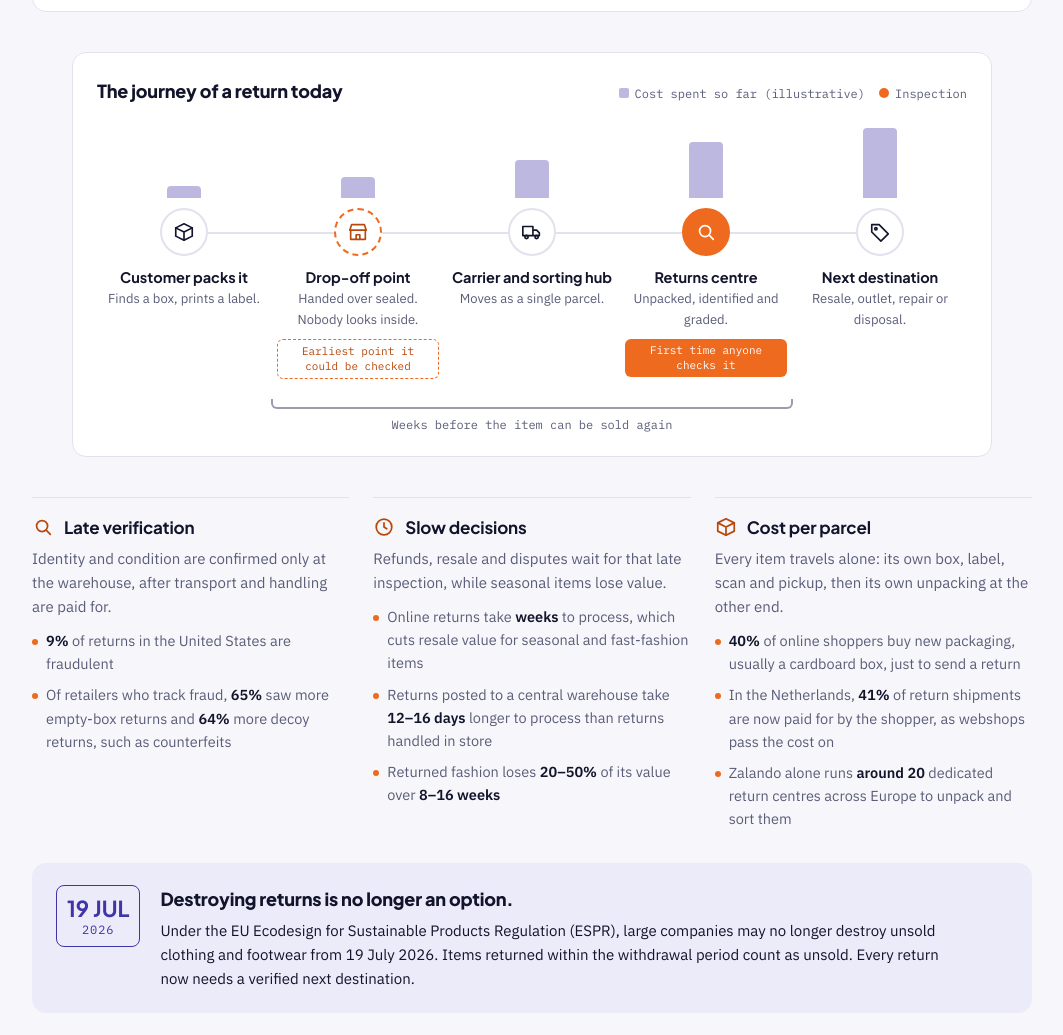
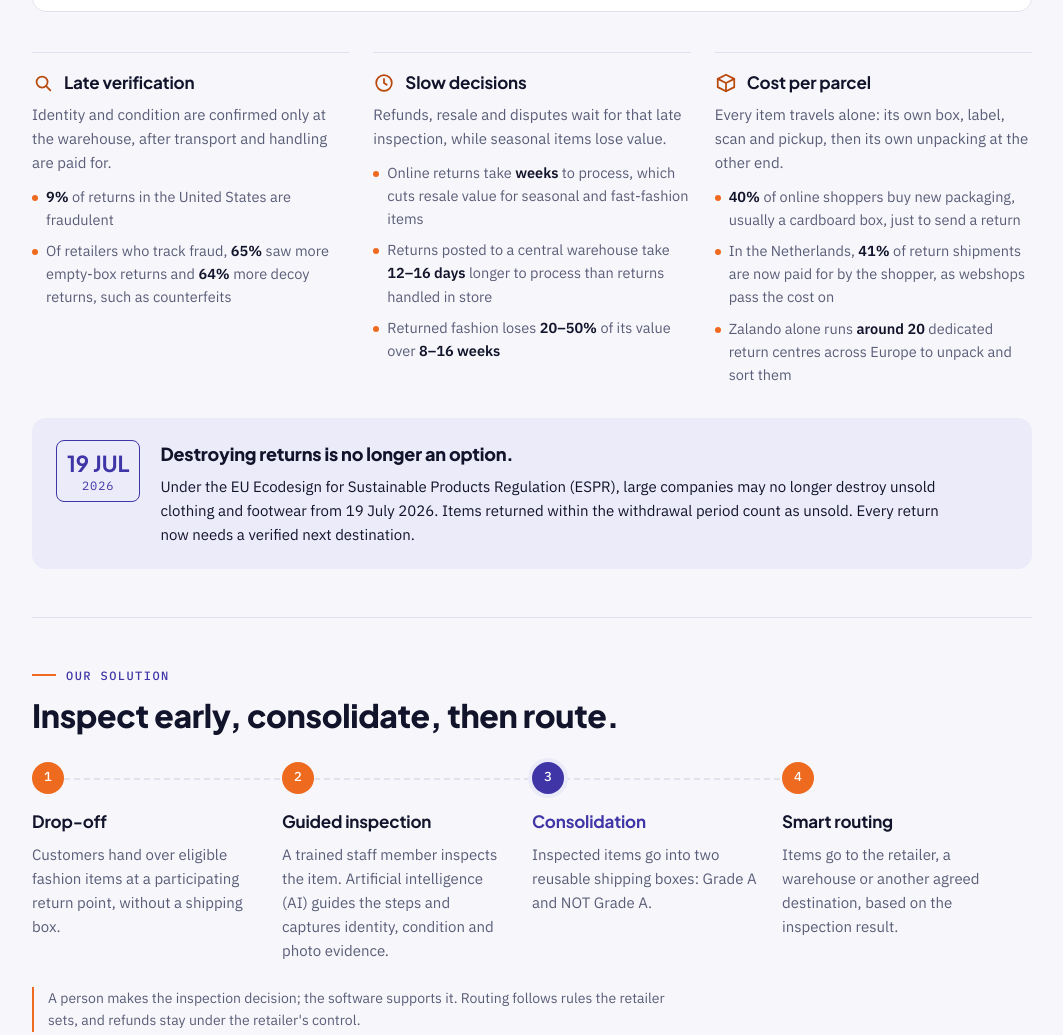
Before and after one commit to malekzahedi/atar-site, a plain HTML site: page index.html in a window 1280 px wide. Shown: the part 1651-2686 px from the top of the page, without its empty margins (108-1171 px from the left). Drawn offline with Linux system fonts and the light colour scheme.

Commit message:
Replace pilot PDF with returns one-pager and remove journey diagram

```diff
--- a/index.html
+++ b/index.html
@@ -247,32 +247,7 @@ section { padding-block: 48px; border-top: 1px solid var(--line); }
 .flow li.key::before { background: var(--indigo); box-shadow: 0 0 0 4px var(--indigo-soft); }
 .flow li.key h3 { color: var(--indigo); }
 
-/* Journey of a return */
-.journey { margin-bottom: 40px; background: var(--surface); border: 1px solid var(--line); border-radius: 14px; padding: 24px 24px 22px; }
-.journey-head { display: flex; justify-content: space-between; align-items: baseline; gap: 12px; flex-wrap: wrap; margin-bottom: 22px; }
-.journey-head h3 { font-size: 18px; font-weight: 800; }
-.journey-head span { font-family: var(--font-mono); font-size: 12px; color: var(--muted); }
-.legend { display: flex; gap: 14px; flex-wrap: wrap; }
-.legend em { font-style: normal; display: inline-flex; align-items: center; gap: 6px; }
-.legend em::before { content: ""; width: 10px; height: 10px; border-radius: 2px; background: var(--indigo); opacity: .35; }
-.legend em.chk::before { background: var(--orange); opacity: 1; border-radius: 50%; }
-.steps { list-style: none; margin: 0; padding: 0; display: grid; grid-template-columns: repeat(5, 1fr); position: relative; }
-.step { min-width: 0; display: grid; grid-template-rows: 70px auto auto; align-content: start; gap: 10px; justify-items: center; text-align: center; position: relative; padding: 0 6px; }
-.cost { align-self: end; width: 34px; height: var(--h); border-radius: 4px 4px 0 0; background: var(--indigo); opacity: .35; }
-.node { width: 48px; height: 48px; border-radius: 50%; display: grid; place-items: center; background: var(--surface); border: 2px solid var(--line); color: var(--ink); position: relative; z-index: 1; }
-.node svg { width: 22px; height: 22px; fill: none; stroke: currentColor; stroke-width: 1.8; stroke-linecap: round; stroke-linejoin: round; }
-.step::after { content: ""; position: absolute; top: 104px; left: 50%; width: 100%; height: 2px; background: var(--line); }
-.step:last-child::after { display: none; }
-.step.ghost .node { border: 2px dashed var(--orange); color: var(--orange-ink); }
-.step.check .node { border-color: var(--orange); background: var(--orange); color: #fff; }
-.step h4 { margin: 0; font-family: var(--font-display); font-size: 14.5px; font-weight: 700; }
-.step p { font-size: 13px; color: var(--muted); max-width: 16em; margin-inline: auto; }
-.flag { display: inline-block; font-family: var(--font-mono); font-size: 11px; line-height: 1.35; padding: 4px 8px; border-radius: 6px; margin-top: 8px; max-width: 15em; }
-.flag-ghost { color: var(--orange-ink); border: 1px dashed var(--orange); }
-.flag-check { color: #fff; background: var(--orange); }
-.span-bar { margin-top: 20px; display: grid; grid-template-columns: 1fr 1fr 1fr 1fr 1fr; align-items: center; }
-.span-bar div { grid-column: 2 / 5; height: 10px; border: 2px solid var(--muted); border-top: 0; border-radius: 0 0 6px 6px; opacity: .6; }
-.span-bar span { grid-column: 2 / 5; text-align: center; font-family: var(--font-mono); font-size: 12px; color: var(--muted); margin-top: 6px; }
+/* Problem headings */
 .problem h3 { display: flex; align-items: center; gap: 10px; }
 .problem h3 svg { width: 22px; height: 22px; flex: none; fill: none; stroke: var(--orange-ink); stroke-width: 1.9; stroke-linecap: round; stroke-linejoin: round; }
 
@@ -368,20 +343,11 @@ footer { padding-block: 28px 40px; border-top: 1px solid var(--line); color: var
 @media (max-width: 600px) {
   .problem, .flow, .gains, .team, .track, .stats { grid-template-columns: 1fr; }
   .callout { grid-template-columns: 1fr; }
-  .journey { padding: 20px 16px; }
   .costs, .consol { padding: 20px 16px; }
   .costs aside { grid-template-columns: 1fr; }
   .crow, .scale { grid-template-columns: 1fr 6.5em; row-gap: 4px; }
   .crow .lab { grid-column: 1 / -1; }
   .scale span { grid-column: 1; }
-  .steps { grid-template-columns: 1fr; gap: 18px; }
-  .step { grid-template-columns: 48px 1fr; grid-template-rows: auto auto; justify-items: start; text-align: left; column-gap: 14px; row-gap: 6px; padding: 0; }
-  .step .node { grid-row: 1 / 3; }
-  .step > div:last-child { grid-column: 2; grid-row: 1; }
-  .step p { margin-inline: 0; }
-  .cost { grid-column: 2; grid-row: 2; height: 8px; width: var(--h); border-radius: 4px; align-self: start; }
-  .step::after { top: 48px; left: 23px; width: 2px; height: calc(100% - 30px); }
-  .span-bar { display: none; }
   .items { grid-template-columns: 1fr; gap: 10px; }
   .item { grid-template-columns: 112px 1fr; grid-template-rows: auto; }
   .item img { height: 100%; }
@@ -410,7 +376,7 @@ footer { padding-block: 28px 40px; border-top: 1px solid var(--line); color: var
       <h1>Inspect fashion returns <em>at the drop-off point</em>, before they travel.</h1>
       <p class="lede">Atar checks returned fashion items where customers hand them in, then ships them together to the right place. Retailers, marketplaces and returns operators <strong>know what came back, and in what state, before paying to move it.</strong></p>
       <div class="cta-row">
-        <a class="btn btn-primary" href="#pilot">Download the pilot proposal</a>
+        <a class="btn btn-primary" href="#pilot">Download the returns one-pager</a>
         <a class="btn btn-ghost" href="#team">Who we are</a>
       </div>
     </div>
@@ -467,18 +433,6 @@ footer { padding-block: 28px 40px; border-top: 1px solid var(--line); color: var
         <div><b>15–20%</b><span>more warehouse space is needed for returns than for outbound orders</span></div>
       </aside>
     </div>
-
-    <figure class="journey" aria-label="Journey of a fashion return today">
-      <div class="journey-head"><h3>The journey of a return today</h3><span class="legend"><em>Cost spent so far (illustrative)</em><em class="chk">Inspection</em></span></div>
-      <ol class="steps">
-        <li class="step"><div class="cost" style="--h:18%"></div><div class="node"><svg viewBox="0 0 24 24" aria-hidden="true"><path d="M3 7.5 12 3l9 4.5v9L12 21l-9-4.5z"/><path d="M3 7.5 12 12l9-4.5M12 12v9"/></svg></div><div><h4>Customer packs it</h4><p>Finds a box, prints a label.</p></div></li>
-        <li class="step ghost"><div class="cost" style="--h:30%"></div><div class="node"><svg viewBox="0 0 24 24" aria-hidden="true"><path d="M4 10v10h16V10"/><path d="M3 10 5 4h14l2 6z"/><path d="M10 20v-5h4v5"/></svg></div><div><h4>Drop-off point</h4><p>Handed over sealed. Nobody looks inside.</p><span class="flag flag-ghost">Earliest point it could be checked</span></div></li>
-        <li class="step"><div class="cost" style="--h:55%"></div><div class="node"><svg viewBox="0 0 24 24" aria-hidden="true"><path d="M2 6h11v10H2zM13 10h4l3 3v3h-7z"/><circle cx="6" cy="17.5" r="1.8"/><circle cx="17" cy="17.5" r="1.8"/></svg></div><div><h4>Carrier and sorting hub</h4><p>Moves as a single parcel.</p></div></li>
-        <li class="step check"><div class="cost" style="--h:80%"></div><div class="node"><svg viewBox="0 0 24 24" aria-hidden="true"><circle cx="11" cy="11" r="6"/><path d="m20 20-4.5-4.5"/></svg></div><div><h4>Returns centre</h4><p>Unpacked, identified and graded.</p><span class="flag flag-check">First time anyone checks it</span></div></li>
-        <li class="step"><div class="cost" style="--h:100%"></div><div class="node"><svg viewBox="0 0 24 24" aria-hidden="true"><path d="M3 12V4h8l10 10-8 8z"/><circle cx="7.5" cy="8.5" r="1.3"/></svg></div><div><h4>Next destination</h4><p>Resale, outlet, repair or disposal.</p></div></li>
-      </ol>
-      <div class="span-bar" aria-hidden="true"><div></div><span>Weeks before the item can be sold again</span></div>
-    </figure>
 
     <div class="problem">
       <div>
@@ -607,13 +561,13 @@ footer { padding-block: 28px 40px; border-top: 1px solid var(--line); color: var
       <div>
         <div class="eyebrow">The pilot</div>
         <h2>A small pilot on a real return flow.</h2>
-        <p>We are proposing a pilot with fashion retailers, marketplaces and returns operators: one product category, one return flow and a few staffed return points, measured against the current process. The proposal sets out the scope, what we would measure and what we need from a partner.</p>
+        <p>We are proposing a pilot with fashion retailers, marketplaces and returns operators: one product category, one return flow and a few staffed return points, measured against the current process. Download the one-pager for an overview of Atar.</p>
       </div>
       <div class="file">
         <div class="file-icon" aria-hidden="true">PDF</div>
         <div>
-          <div class="file-name">Atar pilot proposal</div>
-          <div class="file-meta">PDF · 1 page · 1.9 MB</div>
+          <div class="file-name">Atar returns one-pager</div>
+          <div class="file-meta">PDF · 1 page · 2.5 MB</div>
           <a class="btn btn-primary" id="dl" href="Atar_Pilot_Proposal.pdf" target="_blank" rel="noopener">Download PDF</a>
           <div class="dl-status" id="dl-status" aria-live="polite"></div>
         </div>
```
Also changed, not shown: 1 other file.
